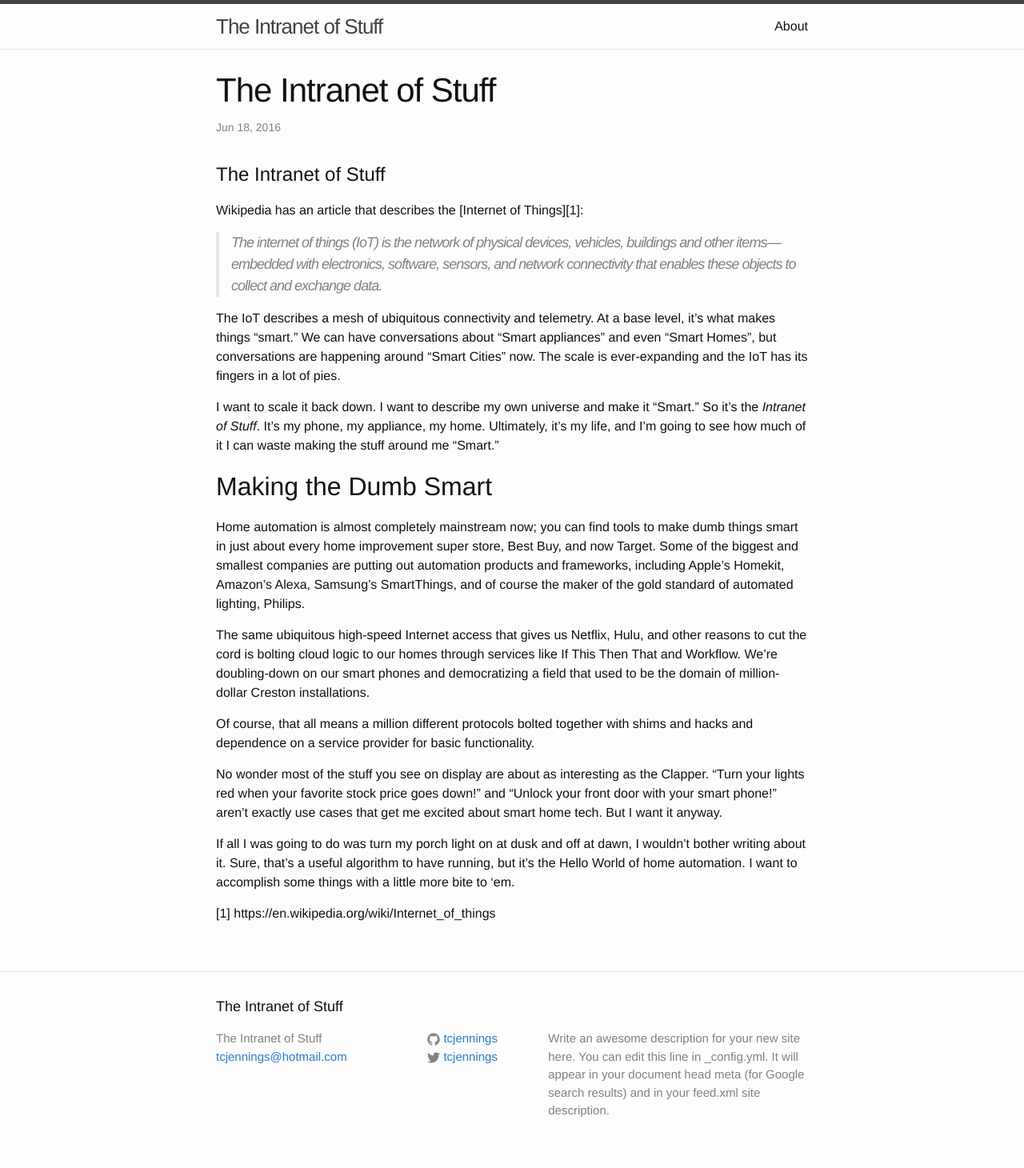
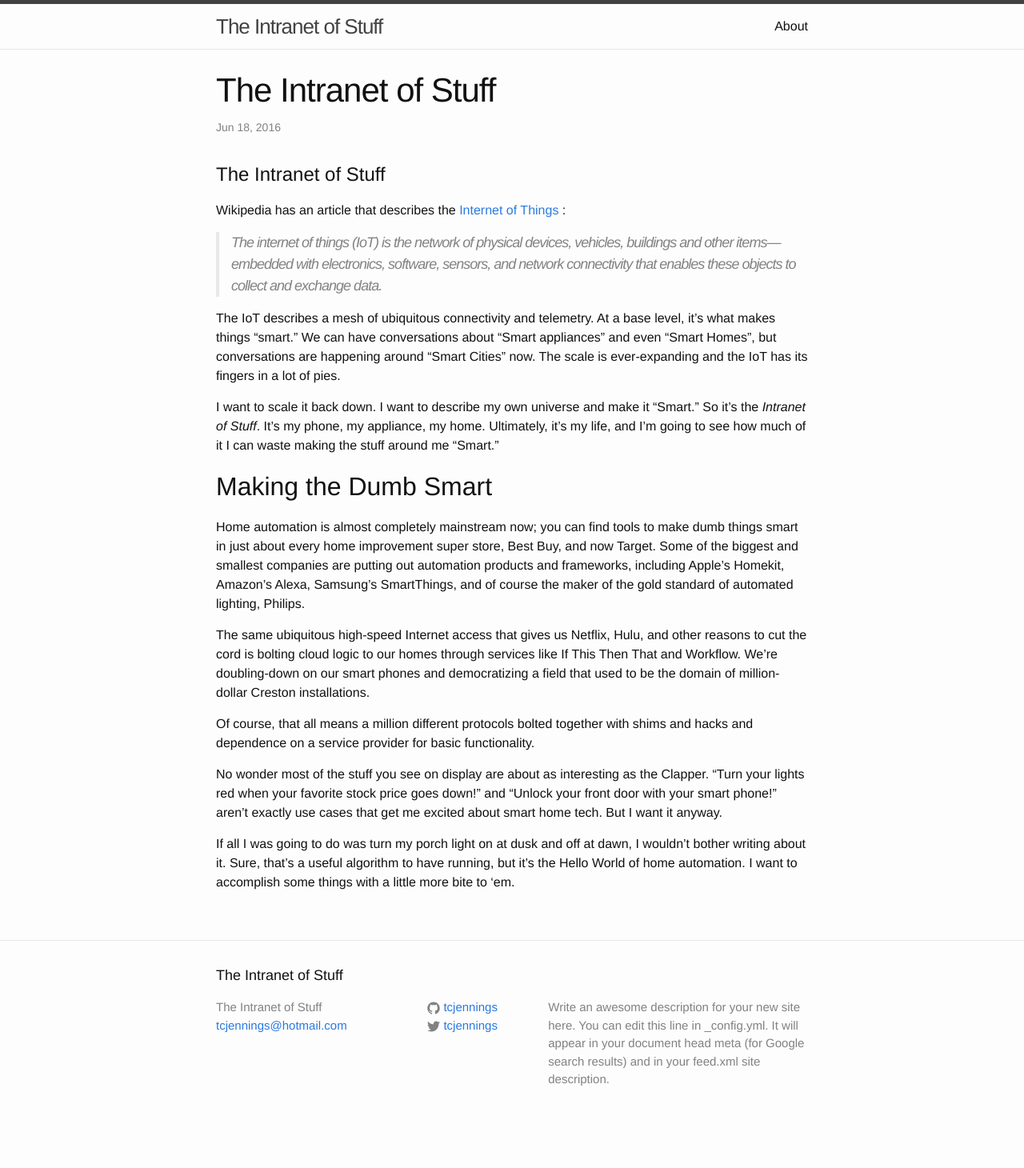
Before and after one commit to tcjennings/tcjennings.github.io, a Jekyll site: the page built from _posts/2016-06-18-the-intranet-of-stuff.md, in a window 1280 px wide. Shown: the whole page at 80% size. Built offline with Jekyll 4.4.1, drawn with Linux system fonts in a browser that asks for light colours; after the commit the page ends 1421 px from its top, so only the background shows below that; some of the changed lines change nothing that is shown.

Commit message:
fixed link

```diff
--- a/_posts/2016-06-18-the-intranet-of-stuff.md
+++ b/_posts/2016-06-18-the-intranet-of-stuff.md
@@ -4,7 +4,7 @@ title: The Intranet of Stuff
 ---
 # The Intranet of Stuff
 
-Wikipedia has an article that describes the [Internet of Things][1]:
+Wikipedia has an article that describes the [Internet of Things][] :
 
 >The internet of things (IoT) is the network of physical devices, vehicles, buildings and other items—embedded with electronics, software, sensors, and network connectivity that enables these objects to collect and exchange data.
 
@@ -24,4 +24,4 @@ No wonder most of the stuff you see on display are about as interesting as the C
 
 If all I was going to do was turn my porch light on at dusk and off at dawn, I wouldn't bother writing about it. Sure, that's a useful algorithm to have running, but it's the Hello World of home automation. I want to accomplish some things with a little more bite to 'em.
 
-[1] https://en.wikipedia.org/wiki/Internet_of_things
+[Internet of Things]: https://en.wikipedia.org/wiki/Internet_of_things
```
